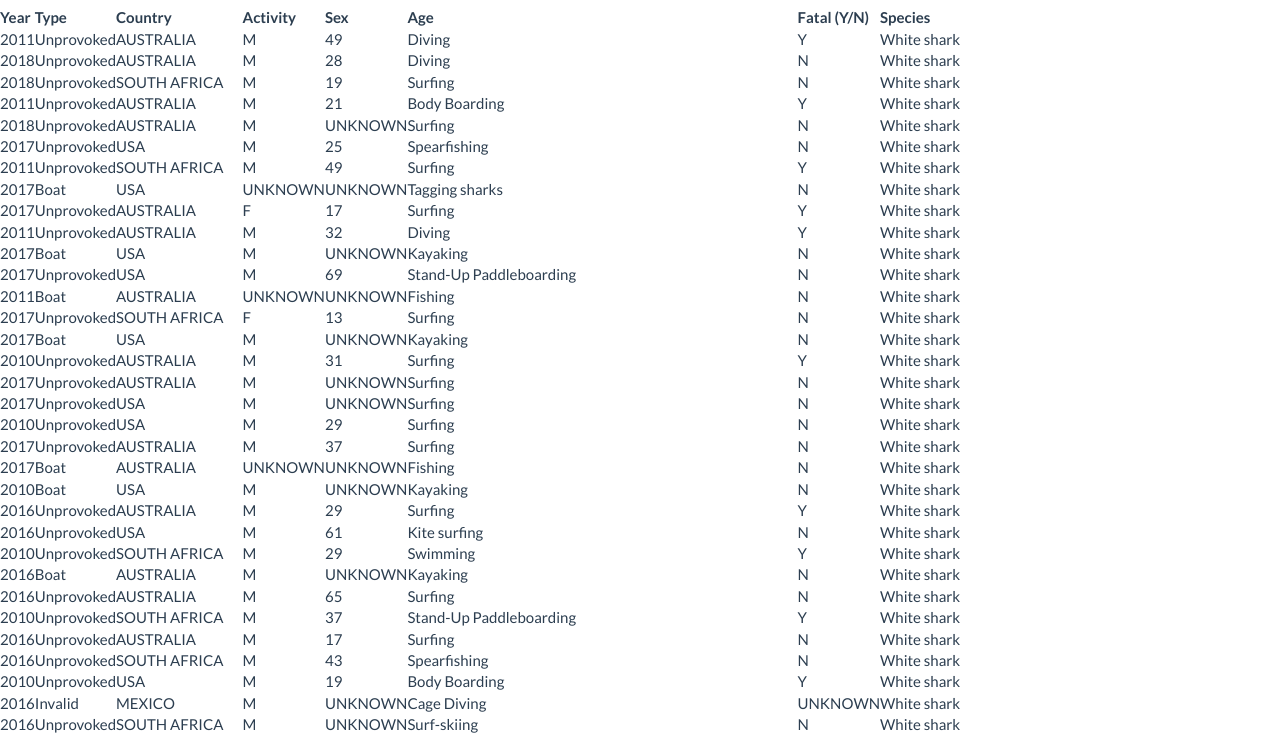
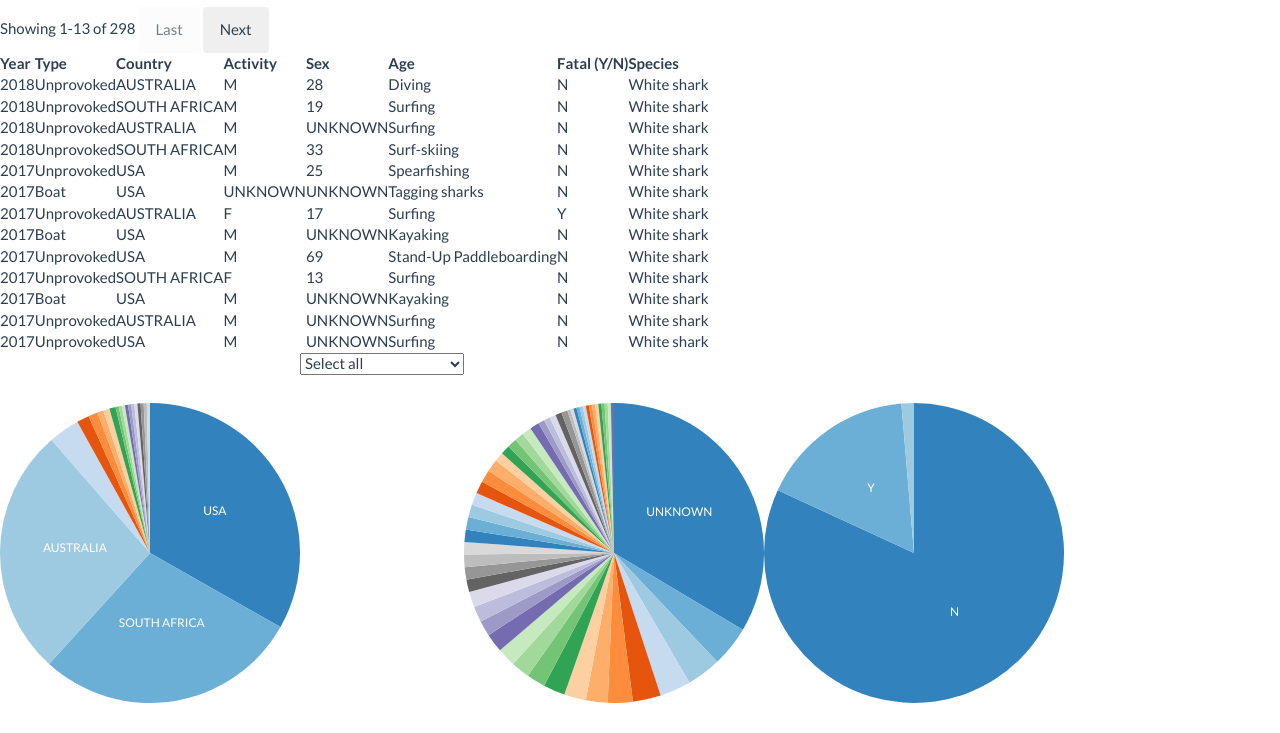
Before and after one commit to RobSimons1/global-white-shark-attack, a plain HTML site: page index.html in a window 1280 px wide. Shown: the part 67-800 px from the top of the page. Drawn offline with Linux system fonts and the light colour scheme.

Commit message:
Pagination functions added to main.js and index.html. Shows correctly in table, but not scrolling

```diff
--- a/index.html
+++ b/index.html
@@ -26,6 +26,12 @@
 
     </div>
 
+    <div id="paging">
+        Showing <span id="begin"></span>-<span id="end"></span> of <span id="size"></span> <span id="totalsize"></span>
+        <input id="last" class="btn" type="Button" value="Last" onclick="javascript:last()" />
+        <input id="next" class="btn" type="button" value="Next" onclick="javascript:next()" />
+    </div>
+
     <table id="dc-data-table">
         <thead>
             <tr class="header">
@@ -40,6 +46,7 @@
             </tr>
         </thead>
     </table>
+
     </div>
 
     <div id="country-chart"></div>
@@ -63,12 +70,6 @@
     <div id="type-selector"></div>
 
 
-
-
-
-
-
-
 </body>
 
 </html>
--- a/static/js/main.js
+++ b/static/js/main.js
@@ -20,6 +20,9 @@ function makeGraphs(error, sharkData) {
 
 
     show_country_year(ndx);
+
+
+
 
     dc.renderAll();
 
@@ -59,33 +62,6 @@ function show_fatal_selector(ndx) {
     dc.selectMenu("#fatal-selector")
         .dimension(dim)
         .group(group);
-}
-
-function show_data_table(ndx) {
-
-var dim = ndx.dimension(function(d) {return d.dim;});
-
-    dc.dataTable("#dc-data-table")
-
-    .dimension(dim)
-    .group(function(d) {return "";})
-    .size(Infinity)
-    // dynamic columns creation using an array of closures
-    .columns([
-        function(d) {return d.Year;},
-        function(d) {return d.Type;},
-        function(d) {return d.Country;},
-        function(d) {return d.Sex;},
-        function(d) {return d.Age;},
-        function(d) {return d.Activity;},
-        function(d) {return d.Fatal;},
-        function(d) {return d.Species;}
-
-
-    ]).sortBy(function(d) {
-        return d.Value;
-    })
-    .order(d3.descending);
 }
 
 function show_activity(ndx) {
@@ -141,8 +117,6 @@ function show_fatalpi(ndx) {
         .group(country_attacks)
         .transitionDuration(1500)
 }
-
-
 
 function show_country_year(ndx) {
     var date_dim = ndx.dimension(dc.pluck('Year'));
@@ -287,3 +261,83 @@ function show_country_year(ndx) {
         .render();
 
 }
+
+function show_data_table(ndx) {
+
+    var dim = ndx.dimension(function(d) { return d.dim; });
+
+    var table = dc.dataTable("#dc-data-table")
+
+        .dimension(dim)
+        .group(function(d) { return ""; })
+        .size(Infinity) // Adjust amount of rows here. Use 'Infinity' to show all data
+
+        .columns([
+            function(d) { return d.Year; },
+            function(d) { return d.Type; },
+            function(d) { return d.Country; },
+            function(d) { return d.Sex; },
+            function(d) { return d.Age; },
+            function(d) { return d.Activity; },
+            function(d) { return d.Fatal; },
+            function(d) { return d.Species; }
+
+
+        ]).sortBy(function(d) {
+            return d.Year; // sortBy return = d.Year will sort data by years
+        })
+        .order(d3.descending) // reinsert ; after final peice of this code
+
+    // pagination
+
+        .on('preRender', update_offset)
+        .on('preRedraw', update_offset)
+        .on('pretransition', display);
+
+
+    // use odd page size to show the effect better
+    var ofs = 0,
+        pag = 13;
+
+    function update_offset() {
+        var totFilteredRecs = ndx.groupAll().value();
+        var end = ofs + pag > totFilteredRecs ? totFilteredRecs : ofs + pag;
+        ofs = ofs >= totFilteredRecs ? Math.floor((totFilteredRecs - 1) / pag) * pag : ofs;
+        ofs = ofs < 0 ? 0 : ofs;
+        table.beginSlice(ofs); //dc.dataTable used as variable for table chart
+        table.endSlice(ofs + pag); //dc.dataTable used as variable for table chart
+    }
+
+    function display() {
+        var totFilteredRecs = ndx.groupAll().value();
+        var end = ofs + pag > totFilteredRecs ? totFilteredRecs : ofs + pag;
+        d3.select('#begin')
+            .text(end === 0 ? ofs : ofs + 1);
+        d3.select('#end')
+            .text(end);
+        d3.select('#last')
+            .attr('disabled', ofs - pag < 0 ? 'true' : null);
+        d3.select('#next')
+            .attr('disabled', ofs + pag >= totFilteredRecs ? 'true' : null);
+        d3.select('#size').text(totFilteredRecs);
+        if (totFilteredRecs != ndx.size()) {
+            d3.select('#totalsize').text("(filtered Total: " + ndx.size() + " )");
+        }
+        else {
+            d3.select('#totalsize').text('');
+        }
+    }
+
+    function next() {
+        ofs += pag;
+        update_offset();
+        table.redraw(); //dc.dataTable used as variable for table chart
+    }
+
+    function last() {
+        ofs -= pag;
+        update_offset();
+        table.redraw(); //dc.dataTable used as variable for table chart
+    }
+
+}
```
Lines whose indentation alone changed are shown as unchanged.
